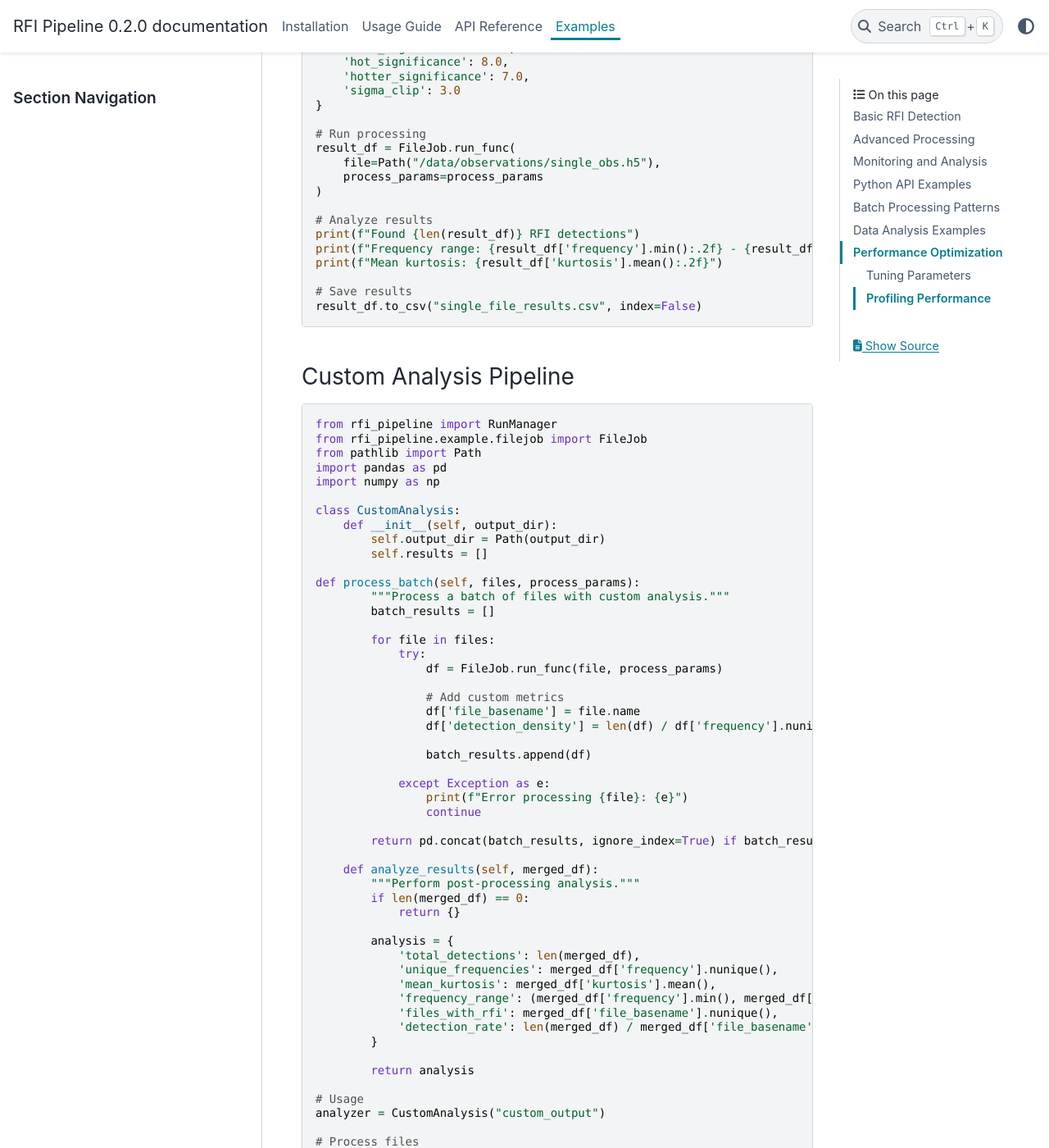
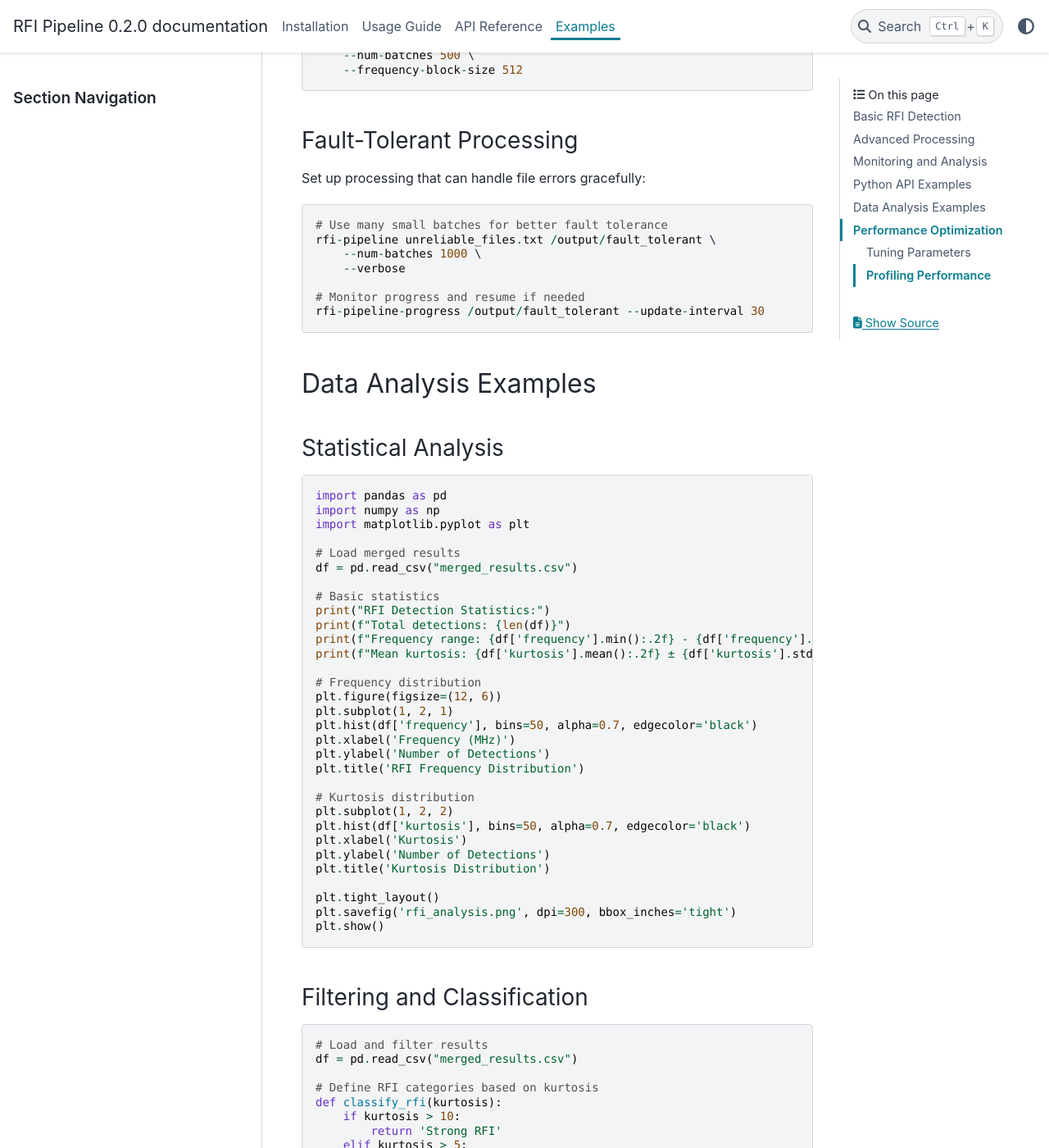
Before and after one commit to andres-luengo/bart, a Sphinx documentation site: the page built from docs/examples.rst, in a window 1280 px wide and 1400 px high, scrolled down 3400 px. Shown: the whole window at 82% size. Built offline with Sphinx 7.4.7 and the PyData theme 0.15.4, drawn with Linux system fonts in a browser that asks for light colours; some of the changed text lies outside the part shown.

Commit message:
chatgpt propagate getting rid of run_func

```diff
--- a/docs/examples.rst
+++ b/docs/examples.rst
@@ -100,7 +100,7 @@
 .. code-block:: python
 
     from rfi_pipeline import RunManager
-    from rfi_pipeline.example.filejob import FileJob
+    from rfi_pipeline.example import FileJob
     from pathlib import Path
     import logging
 
@@ -116,8 +116,7 @@
         files = [Path(line.strip()) for line in f.readlines()]
 
     # Create and run manager
-    manager = RunManager(
-        file_job=FileJob.with_params({
+    job = FileJob({
             'freq_window': 1024,
             'warm_significance': 4.0,
             'hot_significance': 8.0,
@@ -134,113 +135,6 @@
     )
 
     manager.run()
-
-Processing Single Files
-~~~~~~~~~~~~~~~~~~~~~~~
-
-.. code-block:: python
-
-    from rfi_pipeline.example.filejob import FileJob
-    from pathlib import Path
-    import pandas as pd
-
-    # Process a single observation file
-    process_params = {
-        'freq_window': 1024,
-        'warm_significance': 4.0,
-        'hot_significance': 8.0,
-        'hotter_significance': 7.0,
-        'sigma_clip': 3.0
-    }
-
-    # Run processing
-    result_df = FileJob.run_func(
-        file=Path("/data/observations/single_obs.h5"),
-        process_params=process_params
-    )
-
-    # Analyze results
-    print(f"Found {len(result_df)} RFI detections")
-    print(f"Frequency range: {result_df['frequency'].min():.2f} - {result_df['frequency'].max():.2f}")
-    print(f"Mean kurtosis: {result_df['kurtosis'].mean():.2f}")
-
-    # Save results
-    result_df.to_csv("single_file_results.csv", index=False)
-
-Custom Analysis Pipeline
-~~~~~~~~~~~~~~~~~~~~~~~~
-
-.. code-block:: python
-
-    from rfi_pipeline import RunManager
-    from rfi_pipeline.example.filejob import FileJob
-    from pathlib import Path
-    import pandas as pd
-    import numpy as np
-
-    class CustomAnalysis:
-        def __init__(self, output_dir):
-            self.output_dir = Path(output_dir)
-            self.results = []
-
-    def process_batch(self, files, process_params):
-            """Process a batch of files with custom analysis."""
-            batch_results = []
-
-            for file in files:
-                try:
-                    df = FileJob.run_func(file, process_params)
-
-                    # Add custom metrics
-                    df['file_basename'] = file.name
-                    df['detection_density'] = len(df) / df['frequency'].nunique() if len(df) > 0 else 0
-
-                    batch_results.append(df)
-
-                except Exception as e:
-                    print(f"Error processing {file}: {e}")
-                    continue
-
-            return pd.concat(batch_results, ignore_index=True) if batch_results else pd.DataFrame()
-
-        def analyze_results(self, merged_df):
-            """Perform post-processing analysis."""
-            if len(merged_df) == 0:
-                return {}
-
-            analysis = {
-                'total_detections': len(merged_df),
-                'unique_frequencies': merged_df['frequency'].nunique(),
-                'mean_kurtosis': merged_df['kurtosis'].mean(),
-                'frequency_range': (merged_df['frequency'].min(), merged_df['frequency'].max()),
-                'files_with_rfi': merged_df['file_basename'].nunique(),
-                'detection_rate': len(merged_df) / merged_df['file_basename'].nunique()
-            }
-
-            return analysis
-
-    # Usage
-    analyzer = CustomAnalysis("custom_output")
-
-    # Process files
-    files = [Path(f"obs_{i:03d}.h5") for i in range(1, 11)]
-    process_params = {
-        'freq_window': 1024,
-        'warm_significance': 4.0,
-        'hot_significance': 8.0,
-        'hotter_significance': 7.0,
-        'sigma_clip': 3.0
-    }
-
-    all_results = analyzer.process_batch(files, process_params)
-    analysis_summary = analyzer.analyze_results(all_results)
-
-    print("Analysis Summary:")
-    for key, value in analysis_summary.items():
-        print(f"  {key}: {value}")
-
-Batch Processing Patterns
---------------------------
 
 Memory-Efficient Processing
 ~~~~~~~~~~~~~~~~~~~~~~~~~~~
@@ -360,13 +257,8 @@
             'sigma_clip': 3.0,
             **params
         }
-
         # Run on test file
-        result = FileJob.run_func(
-            file=Path("test_observation.h5"),
-            process_params=process_params
-        )
-
+        result = FileJob(process_params).run(Path("test_observation.h5"))
         print(f"Parameter set {i+1}: {len(result)} detections")
         print(f"  Warm: {params['warm_significance']}, Hot: {params['hot_significance']}")
 
@@ -376,16 +268,18 @@
 .. code-block:: python
 
     import time
+    import numpy as np
     from pathlib import Path
     from rfi_pipeline.example.filejob import FileJob
 
     def benchmark_processing(file_path, process_params, iterations=3):
         """Benchmark processing time for a single file."""
         times = []
+        job = FileJob(process_params)
 
         for i in range(iterations):
             start_time = time.time()
-            result = FileJob.run_func(file_path, process_params)
+            result = job.run(file_path)
             end_time = time.time()
 
             processing_time = end_time - start_time
```
Also changed, not shown: other parts of docs/examples.rst (+6 -1 lines), README.md (+2 -1 lines), docs/usage.rst (+4 -3 lines), 3 other files.
